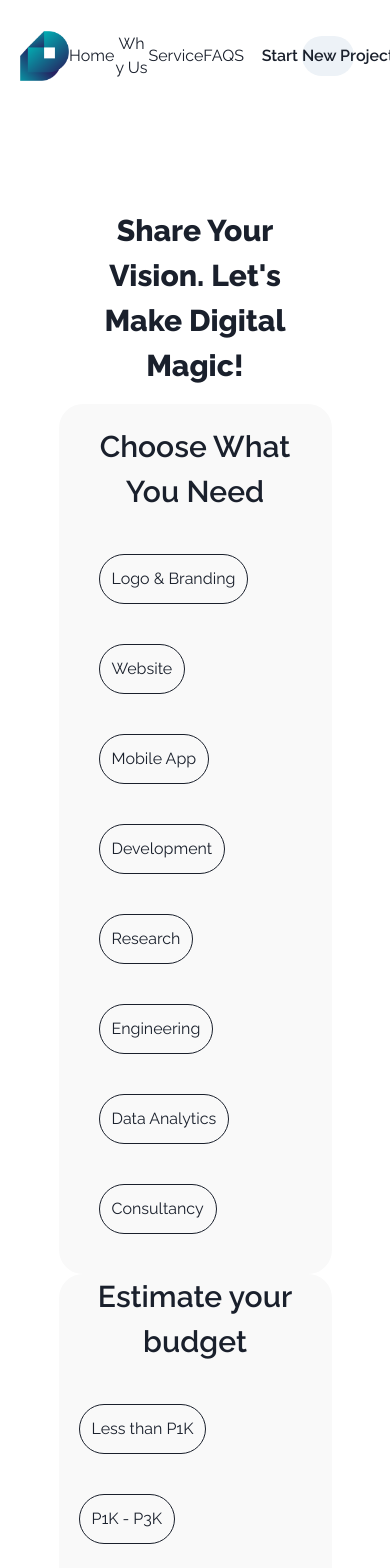
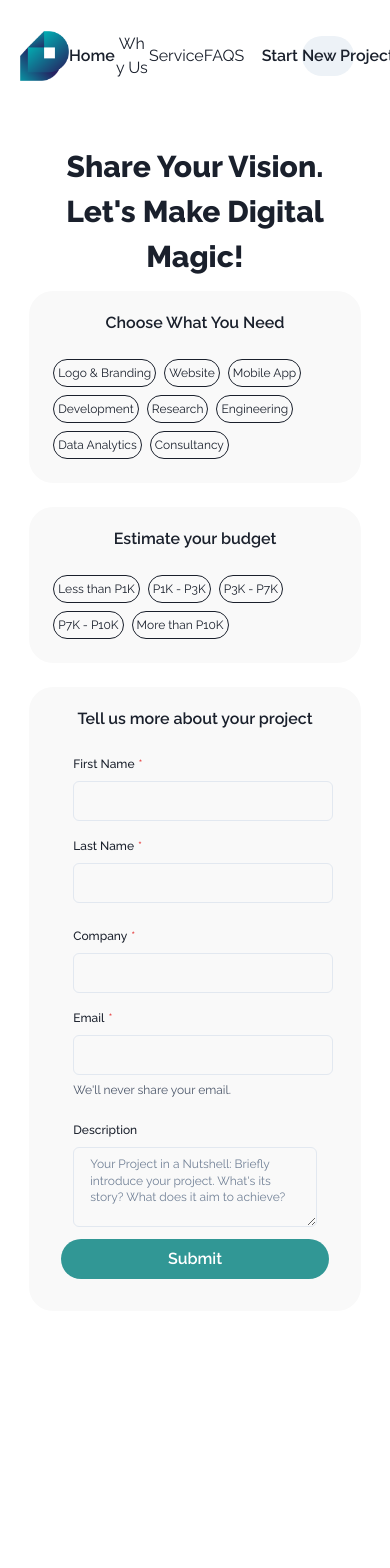
Before and after one commit to optimusinhisprime/digidonut, a React (Create React App) app: page /contact-us in a window 390 px wide. Shown: the top 1568 px of the page. After the commit the page ends 1351 px from the top, so only its background shows below. Built offline with nearby package versions, Linux system fonts and the light colour scheme; a web font is replaced by a local one.

Commit message:
Add responsiveness and project details card

```diff
--- a/src/components/ContactUsForm/CustomerBudget.tsx
+++ b/src/components/ContactUsForm/CustomerBudget.tsx
@@ -12,15 +12,16 @@ export default function CustomerBudget() {
   ];
   return (
     <Flex
+      p="5"
       direction="column"
       justifyItems="center"
       bgColor="#f9f9f9"
       borderRadius="3xl"
     >
-      <Text fontWeight="semibold" fontSize="3xl">
+      <Text fontWeight="semibold" fontSize={["md", "lg", "2xl", "3xl"]}>
         Estimate your budget
       </Text>
-      <Flex mt="5" flexWrap="wrap">
+      <Flex mt="5" flexWrap={["wrap"]}>
         {budgetRanges.map((budgetRange) => {
           return <FormItem key={budgetRange} title={budgetRange} />;
         })}
--- a/src/components/ContactUsForm/FormItem.tsx
+++ b/src/components/ContactUsForm/FormItem.tsx
@@ -1,4 +1,4 @@
-import { Flex } from "@chakra-ui/react";
+import { Flex, Text } from "@chakra-ui/react";
 import { motion } from "framer-motion";
 
 interface FormItemProps {
@@ -7,9 +7,17 @@ interface FormItemProps {
 
 export default function FormItem({ title }: FormItemProps) {
   return (
-    <Flex cursor="pointer" p="3" m="5" border="1px solid" borderRadius="full">
+    <Flex
+      justifyContent="center"
+      cursor="pointer"
+      p={["1", "3"]}
+      m={["1", "5"]}
+      border="1px solid"
+      borderRadius="full"
+      maxW={["40%"]}
+    >
       <motion.button whileHover={{ scale: 1.1 }} whileTap={{ scale: 0.9 }}>
-        {title}
+        <Text fontSize={["xs", "sm"]}> {title}</Text>
       </motion.button>
     </Flex>
   );
--- a/src/components/ContactUsForm/ProjectDetails.tsx
+++ b/src/components/ContactUsForm/ProjectDetails.tsx
@@ -1,17 +1,68 @@
 import { Flex } from "@chakra-ui/layout";
-import { Text } from "@chakra-ui/react";
+import {
+  Button,
+  FormControl,
+  FormHelperText,
+  FormLabel,
+  Input,
+  Text,
+  Textarea,
+} from "@chakra-ui/react";
 
 export default function ProjectDetails() {
   return (
     <Flex
+      p="5"
       direction="column"
-      justifyItems="center"
+      justifyContent="center"
       bgColor="#f9f9f9"
-      borderRadius="full"
+      borderRadius="3xl"
     >
-      <Text fontWeight="semibold" fontSize="3xl">
+      <Text fontWeight="semibold" fontSize={["md", "lg", "2xl", "3xl"]}>
         Tell us more about your project
       </Text>
+      <Flex direction="column" p={["3", "10"]}>
+        {/* First Name and Last Name */}
+        <Flex direction={["column", "row"]} p={["1", "3"]}>
+          <FormControl m="2" isRequired w={["100%", "50%"]}>
+            <FormLabel fontSize={["xs", "md"]}>First Name</FormLabel>
+            <Input type="text" />
+          </FormControl>
+          <FormControl m="2" isRequired w={["100%", "50%"]}>
+            <FormLabel fontSize={["xs", "md"]}>Last Name</FormLabel>
+            <Input type="text" />
+          </FormControl>
+        </Flex>
+        {/* Company Name and Contact Email */}
+        <Flex direction={["column", "row"]} p={["1", "3"]}>
+          <FormControl m="2" isRequired w={["100%", "50%"]}>
+            <FormLabel fontSize={["xs", "md"]}>Company</FormLabel>
+            <Input type="text" />
+          </FormControl>
+          <FormControl textAlign="left" m="2" isRequired w={["100%", "50%"]}>
+            <FormLabel fontSize={["xs", "md"]}>Email</FormLabel>
+            <Input type="email" />
+            <FormHelperText fontSize={["xs", "md"]}>
+              We'll never share your email.
+            </FormHelperText>
+          </FormControl>
+        </Flex>
+        {/* Useful Project Files */}
+
+        {/* Project Description */}
+        <Flex p={["1", "3"]}>
+          <FormControl m="2">
+            <FormLabel fontSize={["xs", "md"]}>Description</FormLabel>
+            <Textarea
+              fontSize={["xs", "md"]}
+              placeholder="Your Project in a Nutshell: Briefly introduce your project. What's its story? What does it aim to achieve?"
+            />
+          </FormControl>
+        </Flex>
+        <Button borderRadius="3xl" colorScheme="teal" size="md">
+          Submit
+        </Button>
+      </Flex>
     </Flex>
   );
 }
--- a/src/components/ContactUsForm/ServicesOffered.tsx
+++ b/src/components/ContactUsForm/ServicesOffered.tsx
@@ -23,7 +23,7 @@ export default function ServicesOffered() {
       bgColor="#f9f9f9"
       borderRadius="3xl"
     >
-      <Text fontWeight="semibold" fontSize="3xl">
+      <Text fontWeight="semibold" fontSize={["md", "lg", "2xl", "3xl"]}>
         Choose What You Need
       </Text>
       <Flex mt="5" flexWrap="wrap">
--- a/src/components/Navbar/Navbar.tsx
+++ b/src/components/Navbar/Navbar.tsx
@@ -2,13 +2,18 @@ import React from "react";
 import { Link, useNavigate } from "react-router-dom";
 import ContactUsModal from "./ContactUsModal";
 import { Flex } from "@chakra-ui/layout";
-import { Avatar, Image } from "@chakra-ui/react";
+import { Avatar, Image, Text } from "@chakra-ui/react";
 import SiteLogo from "../../images/site-logo.png";
 
 export default function Navbar() {
   const navigate = useNavigate();
   return (
-    <Flex p="5" mb="10" justifyContent="space-between" alignItems="center">
+    <Flex
+      p="5"
+      mb={["5", "10"]}
+      justifyContent="space-between"
+      alignItems="center"
+    >
       <Flex alignItems="center" w="40%" justifyContent="space-evenly">
         <Image
           onClick={() => {
@@ -20,7 +25,9 @@ export default function Navbar() {
           src={SiteLogo}
           alt="Dan Abramov"
         />
-        <Link to="/">Home</Link>
+        <Link to="/">
+          <Text fontWeight="semibold">Home</Text>
+        </Link>
         <Link to="/#why-us">Why Us</Link>
         <Link to="/#services">Service</Link>
         <Link to="/#faq">FAQS</Link>
--- a/src/pages/ContactUs.tsx
+++ b/src/pages/ContactUs.tsx
@@ -1,6 +1,6 @@
 import Navbar from "../components/Navbar/Navbar";
 import { Flex } from "@chakra-ui/layout";
-import { Text } from "@chakra-ui/react";
+import { Stack, Text } from "@chakra-ui/react";
 import ServicesOffered from "../components/ContactUsForm/ServicesOffered";
 import CustomerBudget from "../components/ContactUsForm/CustomerBudget";
 import ProjectDetails from "../components/ContactUsForm/ProjectDetails";
@@ -9,13 +9,13 @@ import { useForm } from "react-hook-form";
 
 export default function ContactUs() {
   return (
-    <Flex direction="column">
+    <Flex mb="10" direction="column">
       <Navbar />
       <Flex
-        mt="10"
+        mt={["2", "6"]}
         mr="auto"
         ml="auto"
-        w={["70%", "60%", "60%"]}
+        w={["85%", "60%", "60%"]}
         justifyContent="center"
         direction="column"
       >
@@ -24,15 +24,17 @@ export default function ContactUs() {
           animate={{ opacity: 1, scale: 1 }}
           transition={{ duration: 0.9 }}
         >
-          <Flex p={["4", "7"]} textAlign="center" direction="column">
+          <Flex mb={["2"]} p={["1", "7"]} textAlign="center" direction="column">
             <Text fontWeight="bold" fontSize={["3xl", "70px"]}>
               Share Your Vision. Let&apos;s Make Digital Magic!
             </Text>
           </Flex>
         </motion.div>
-        <ServicesOffered />
-        <CustomerBudget />
-        <ProjectDetails />
+        <Stack spacing="24px" direction="column">
+          <ServicesOffered />
+          <CustomerBudget />
+          <ProjectDetails />
+        </Stack>
       </Flex>
     </Flex>
   );
```
